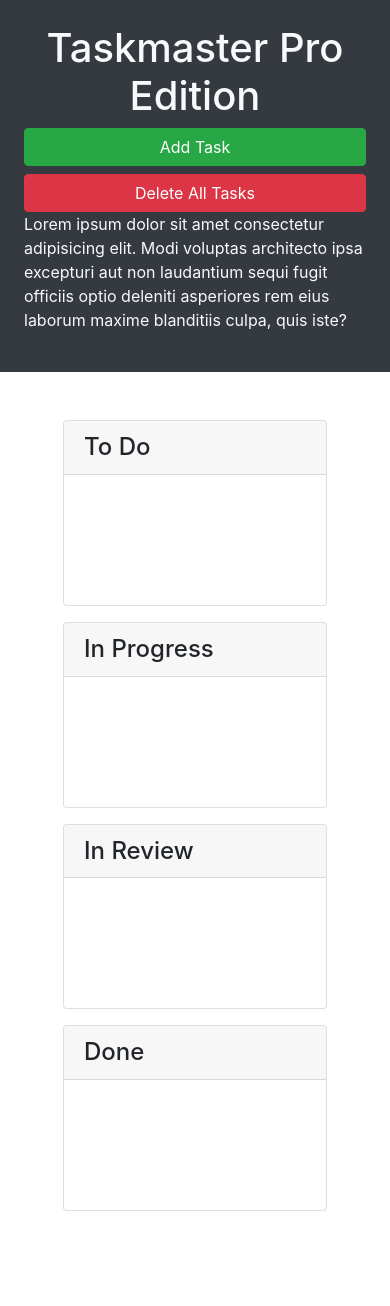
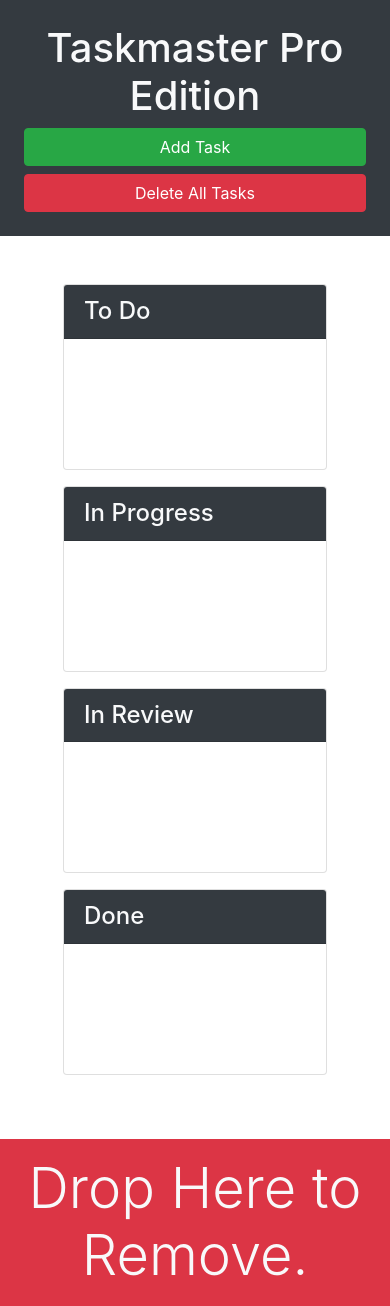
Before and after one commit to Patsax/taskmaster-pro, a plain HTML site: page index.html in a window 390 px wide. Before the commit the page ends 1275 px from the top, so only its background shows below. Drawn offline with nearby package versions, Linux system fonts and the light colour scheme.

Commit message:
bootstrap styles and elements added

```diff
--- a/index.html
+++ b/index.html
@@ -13,22 +13,21 @@
 <body>
 
   <div class="row min-vh-100 no-gutters">
-    <header class="col-12 col-lg-3 bg-dark text-light d-flex flex-column p-4 p-lg-3">
+    <header class="col-12 col-lg-3 bg-dark text-light sticky-top d-flex flex-column p-4 p-lg-3">
       <h1 class="text-center">Taskmaster Pro Edition</h1>
       <button id="create-task" class="btn btn-block btn-success" data-toggle="modal" data-target="#task-form-modal">Add
         Task</button>
       <button id="remove-tasks" class="btn btn-block btn-danger">Delete All Tasks</button>
-      <p class="mt-auto">Lorem ipsum dolor sit amet consectetur adipisicing elit. Modi voluptas architecto ipsa
-        excepturi aut non
-        laudantium sequi fugit officiis optio deleniti asperiores rem eius laborum maxime blanditiis culpa, quis iste?
+      <p class="mt-auto d-none d-lg-block">Lorem ipsum dolor sit amet consectetur adipisicing elit. Modi voluptas architecto ipsa
+        excepturi aut non laudantium sequi fugit officiis optio deleniti asperiores rem eius laborum maxime blanditiis culpa, quis iste?
       </p>
     </header>
-    <main class="col-12 col-lg-9">
+    <main class="col-12 col-lg-9 d-flex flex-column">
       <div class="m-5 row justify-content-around">
         <!-- todo start -->
         <div class="col-12 col-md-6 col-xl-3 mb-3">
           <div class="card">
-            <h4 class="card-header">To Do</h4>
+            <h4 class="card-header bg-dark text-light">To Do</h4>
             <ul id="list-toDo" class="list-group list-group-flush">
               <!-- <li class="list-group-item">
                 <span class="badge badge-primary badge-pill">05/28/2020</span>
@@ -41,7 +40,7 @@
         <!-- in progress start -->
         <div class="col-12 col-md-6 col-xl-3 mb-3">
           <div class="card">
-            <h4 class="card-header">In Progress</h4>
+            <h4 class="card-header bg-dark text-light">In Progress</h4>
             <ul id="list-inProgress" class="list-group list-group-flush">
               <!-- <li class="list-group-item">
                 <span class="badge badge-primary badge-pill">05/28/2020</span>
@@ -54,7 +53,7 @@
         <!-- in review start -->
         <div class="col-12 col-md-6 col-xl-3 mb-3">
           <div class="card">
-            <h4 class="card-header">In Review</h4>
+            <h4 class="card-header bg-dark text-light">In Review</h4>
             <ul id="list-inReview" class="list-group list-group-flush">
               <!-- <li class="list-group-item">
                 <span class="badge badge-primary badge-pill">05/28/2020</span>
@@ -67,7 +66,7 @@
         <!-- done start -->
         <div class="col-12 col-md-6 col-xl-3 mb-3">
           <div class="card">
-            <h4 class="card-header">Done</h4>
+            <h4 class="card-header bg-dark text-light">Done</h4>
             <ul id="list-done" class="list-group list-group-flush">
               <!-- <li class="list-group-item">
                 <span class="badge badge-primary badge-pill">05/28/2020</span>
@@ -77,6 +76,11 @@
           </div>
         </div>
         <!-- done end -->
+      </div>
+      <div id="trash" class="mt-auto">
+        <div class="w-100 bg-danger p-3 text-center text-light display-4">
+          Drop Here to Remove.
+        </div>
       </div>
     </main>
   </div>
```
